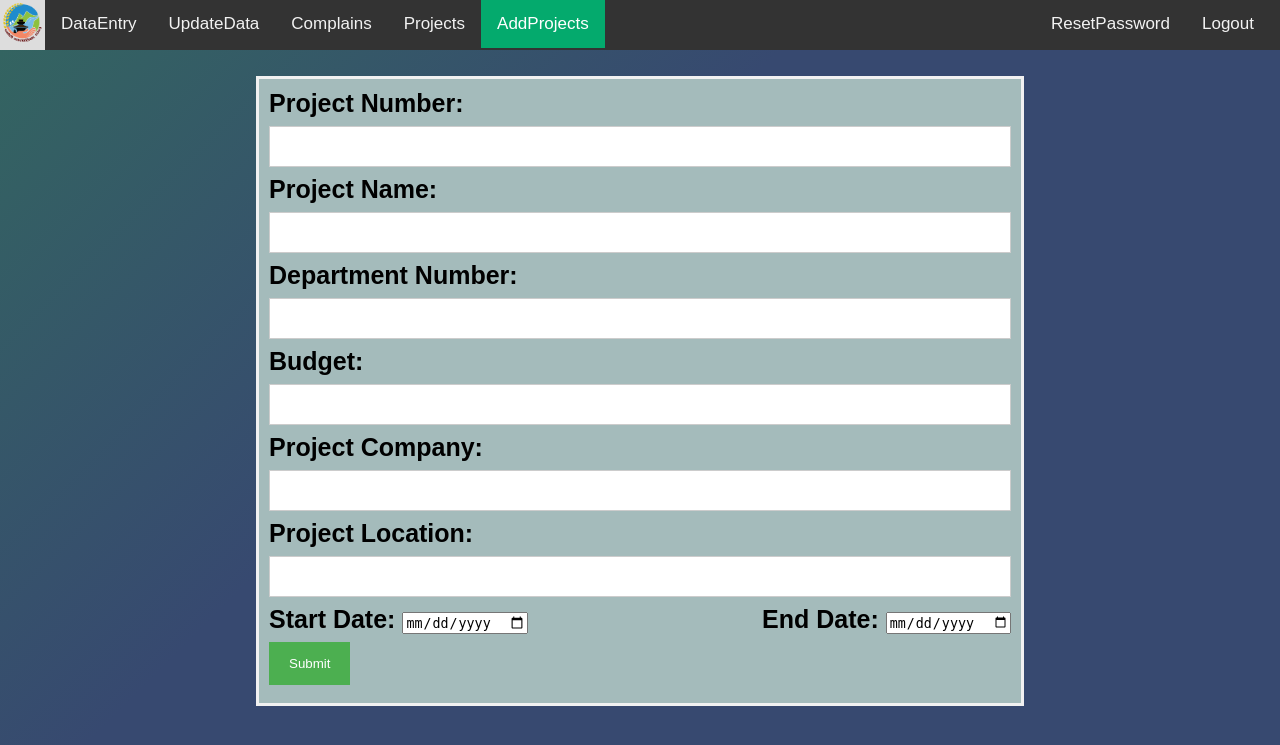
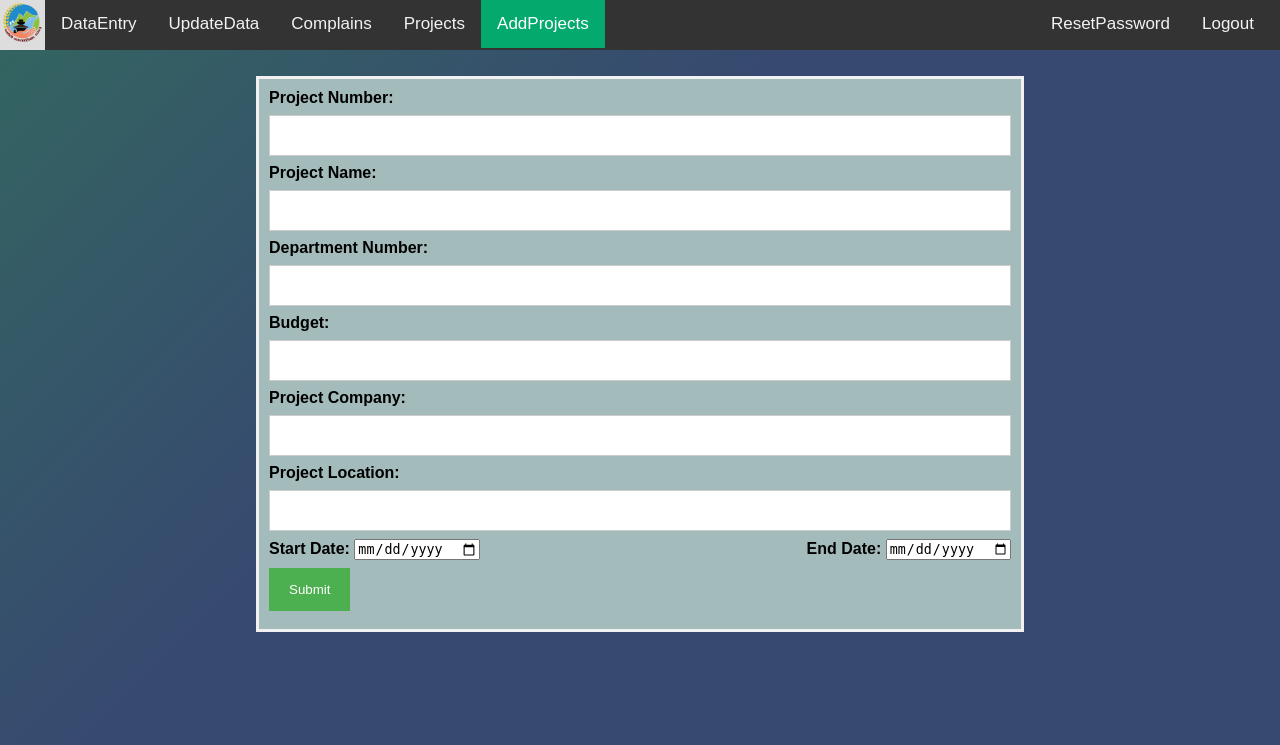
Before and after one commit to kapildhungana/Municipality, a PHP site: page /AddProject.php in a window 1280 px wide. Shown: the top 745 px of the page. Run offline with PHP 8.4, Linux system fonts and the light colour scheme.

Commit message:
Reduced font size

```diff
--- a/AddProject.php
+++ b/AddProject.php
@@ -9,7 +9,6 @@
             background: linear-gradient(315deg, rgb(55, 73, 112) 60%, rgb(51, 102, 96) 100%);
             background-repeat: no-repeat;
             background-attachment: fixed;
-            font-size: 25px;
         }
 
         form {
```
